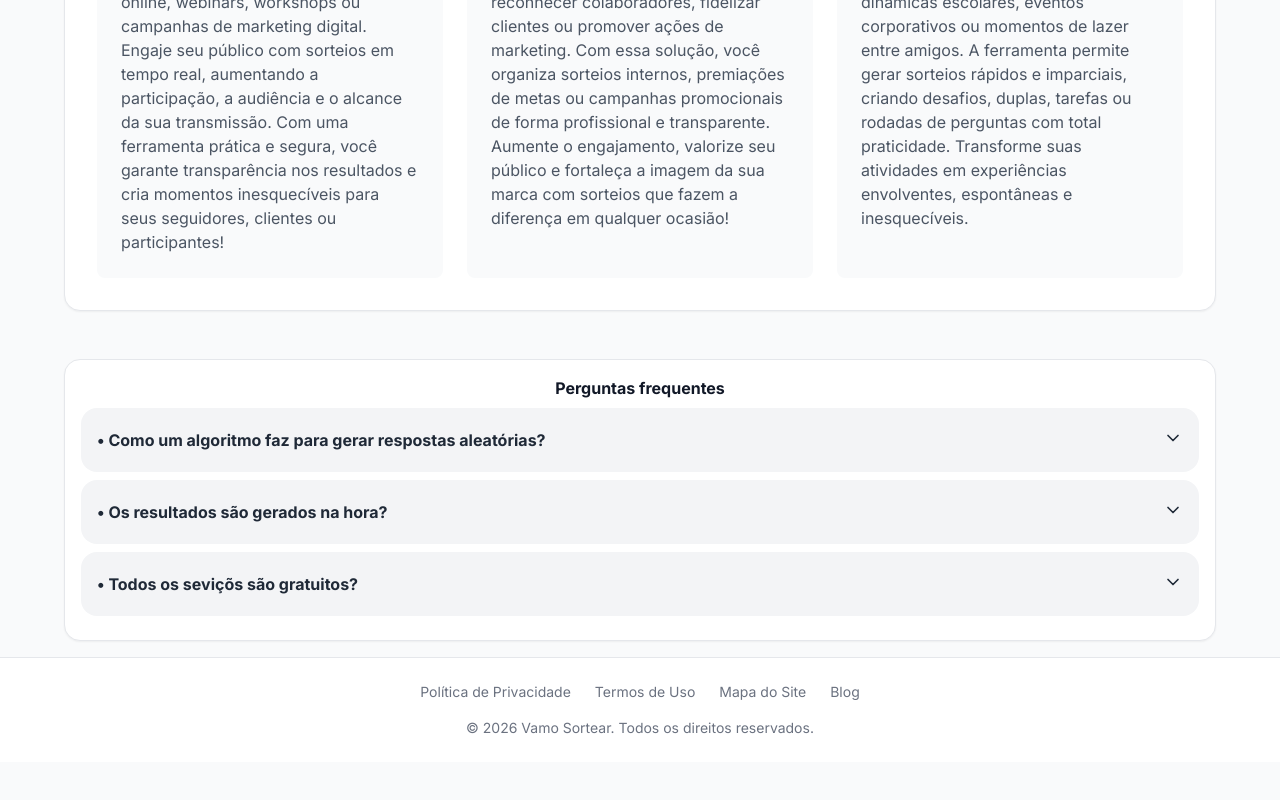
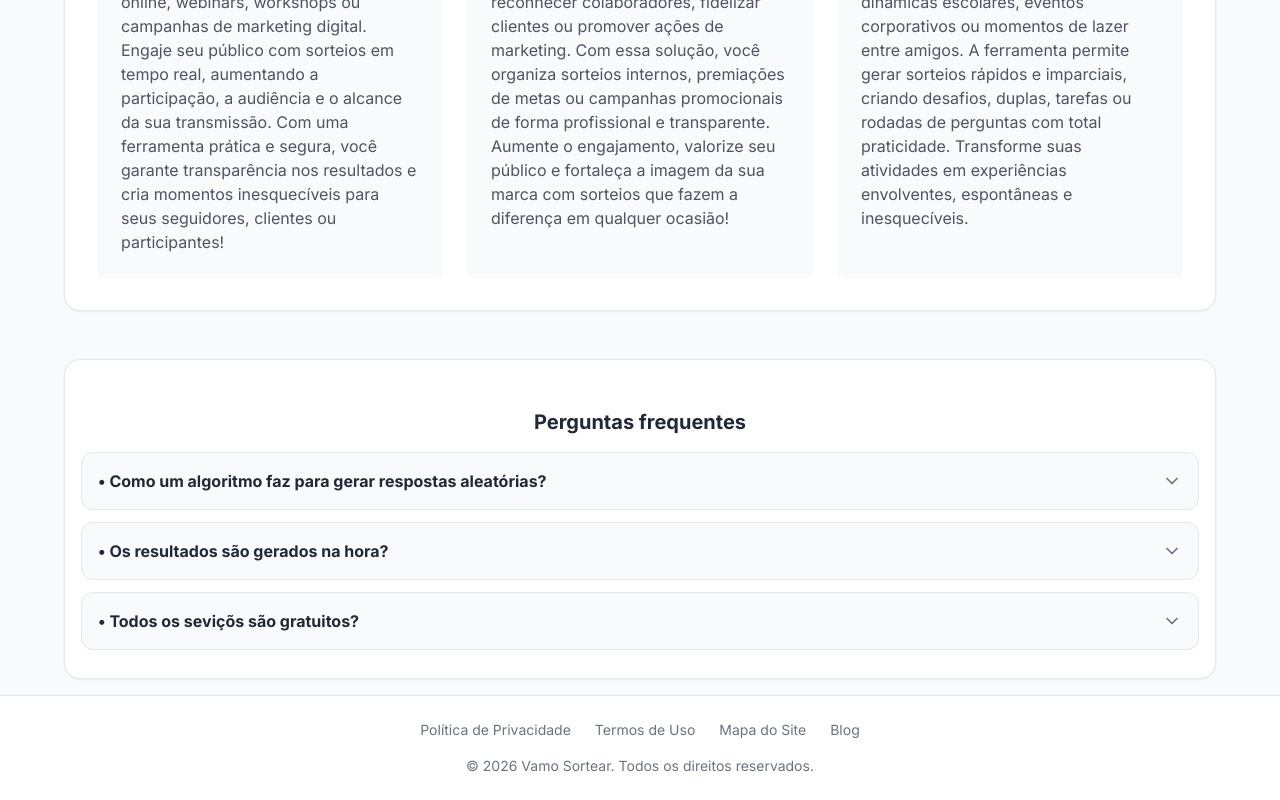
Before and after one commit to Mateyc45/sorteiosonline, a Next.js app: page / in a window 1280 px wide. Shown: the part 2122-2922 px from the top of the page. Before the commit the page ends 2884 px from the top, so only its background shows below. Built offline with nearby package versions, Linux system fonts and the light colour scheme.

Commit message:
Hotfix perguntas

```diff
--- a/src/components/perguntas.tsx
+++ b/src/components/perguntas.tsx
@@ -1,57 +1,65 @@
 'use client';
 
-import React, { useEffect, useState } from 'react';
+import React, { useState } from 'react';
+import { usePathname } from 'next/navigation';
 import perguntasData from '../lib/Perguntas.json';
 import { ChevronDown, ChevronUp } from 'lucide-react';
 
+const Perguntas = () => {
+  const pathname = usePathname();
 
-const Perguntas = () => {
-  const [perguntas, setPerguntas] = useState<{ pergunta: string; resposta: string; id: string  }[]>([]);
-  const [abertos, setAbertos] = useState<boolean[]>([]);
-  const [filtro, setFiltro] = useState("Home");
+  // Tratamento seguro da rota
+  const rotaAtual = pathname ? (pathname.split('/')[1] || 'Home') : 'Home';
 
-  useEffect(() => {
-    setPerguntas(perguntasData);
-    setAbertos(Array(perguntasData.length).fill(false)); // inicia tudo fechado
-    setFiltro(window.location.pathname.split('/')[1]); // pega o filtro da URL
-  }, []);
+  const perguntasFiltradas = perguntasData.filter((item) => {
+    // 1. BLINDAGEM: Se o item não tiver ID ou ID não for texto, ignora
+    if (!item.id || typeof item.id !== 'string') return false;
+
+    // 2. Lógica normal
+    return item.id === "0" || item.id.toLowerCase() === rotaAtual.toLowerCase();
+  });
+
+  const [abertos, setAbertos] = useState<Record<number, boolean>>({});
 
   const toggleResposta = (index: number) => {
-    setAbertos((prev) => {
-      const novoEstado = [...prev];
-      novoEstado[index] = !novoEstado[index];
-      return novoEstado;
-    });
+    setAbertos((prev) => ({
+      ...prev,
+      [index]: !prev[index],
+    }));
   };
+
+  if (perguntasFiltradas.length === 0) return null;
+
   return (
-    <div className="w-full">
-        <h2 className='text-center mb-2 font-bold'>Perguntas frequentes</h2>
-      {perguntas.filter((item) => item.id === "0" || (item.id !== "" && item.id === filtro)).map((item, index) => (
-        <div key={index} className="bg-gray-100 rounded-2xl flex flex-col mb-2">
-          <div className="w-full flex flex-col mt-4 text-gray-800">
-            <div className="ml-4 mb-4 flex items-center justify-between">
-              <div className="font-bold">• {item.pergunta}</div>
-              <div className="ml-auto mr-4 text-2xl font-bold">
-                <button
-                  onClick={() => toggleResposta(index)}
-                  // O aria-label explica para leitores de tela o que o botão faz
-                  aria-label={abertos[index] ? "Esconder resposta" : "Ver resposta"}
-                  // O title mostra um textinho quando passa o mouse em cima (opcional, mas bom)
-                  title={abertos[index] ? "Esconder resposta" : "Ver resposta"}
-                >
-                  {abertos[index] ? <ChevronUp size={20} /> : <ChevronDown size={20} />}
-                </button>
-              </div>
-            </div>
+    <div className="w-full mt-8">
+      <h2 className='text-center mb-4 font-bold text-xl text-gray-800'>Perguntas frequentes</h2>
 
-            {abertos[index] && (
-              <div className="bg-gray-50 text-gray-600 w-full mt-2 p-4 rounded-b-2xl">
+      {perguntasFiltradas.map((item, index) => {
+        const estaAberto = !!abertos[index];
+
+        return (
+          <div key={index} className="bg-gray-50 rounded-xl flex flex-col mb-3 border border-gray-200 overflow-hidden">
+            <button
+              onClick={() => toggleResposta(index)}
+              className="w-full flex items-center justify-between p-4 text-left hover:bg-gray-100 transition-colors"
+              aria-expanded={estaAberto}
+            >
+              <span className="font-bold text-gray-800 text-sm md:text-base pr-4">
+                • {item.pergunta}
+              </span>
+              <span className="text-gray-500 shrink-0">
+                {estaAberto ? <ChevronUp size={20} /> : <ChevronDown size={20} />}
+              </span>
+            </button>
+
+            {estaAberto && (
+              <div className="bg-white text-gray-600 p-4 border-t border-gray-100 text-sm leading-relaxed animate-in fade-in slide-in-from-top-2 duration-200">
                 {item.resposta}
               </div>
             )}
           </div>
-        </div>
-      ))}
+        );
+      })}
     </div>
   );
 };
```
